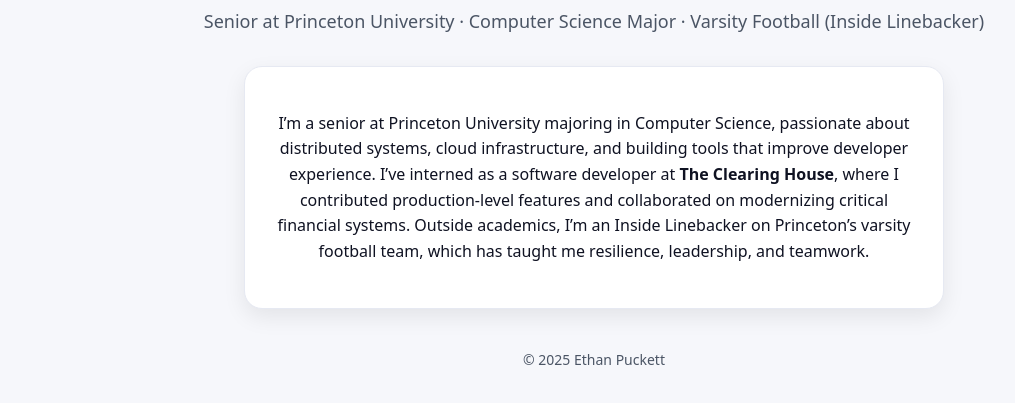
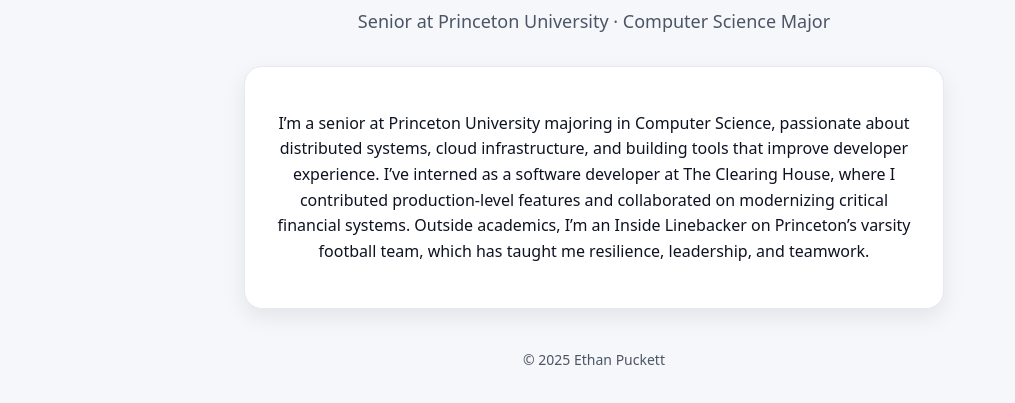
Before and after one commit to ep1401/ep1401.github.io, a plain HTML site: page index.html in a window 1280 px wide. Shown: the part 291-694 px from the top of the page, without its empty margins (46-1061 px from the left). Drawn offline with Linux system fonts and the light colour scheme.

Commit message:
Update subtitle to remove football reference
Removed mention of 'Varsity Football (Inside Linebacker)' from the subtitle.

```diff
--- a/index.html
+++ b/index.html
@@ -84,13 +84,13 @@
     <!-- Replace photo.jpg with your actual filename -->
     <img src="photo.jpg" alt="Photo of Ethan Puckett" class="profile">
     <h1>Ethan Puckett</h1>
-    <p class="subtitle">Senior at Princeton University · Computer Science Major · Varsity Football (Inside Linebacker)</p>
+    <p class="subtitle">Senior at Princeton University · Computer Science Major </p>
 
     <div class="card">
       <p>
         I’m a senior at Princeton University majoring in Computer Science, passionate about distributed systems, cloud
         infrastructure, and building tools that improve developer experience. I’ve interned as a software developer at
-        <strong>The Clearing House</strong>, where I contributed production-level features and collaborated on
+        The Clearing House, where I contributed production-level features and collaborated on
         modernizing critical financial systems. Outside academics, I’m an Inside Linebacker on Princeton’s varsity
         football team, which has taught me resilience, leadership, and teamwork.
       </p>
```
